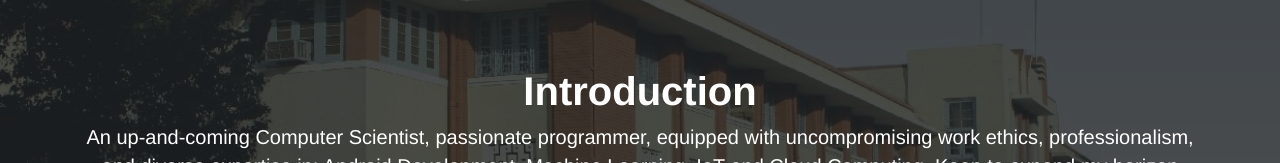
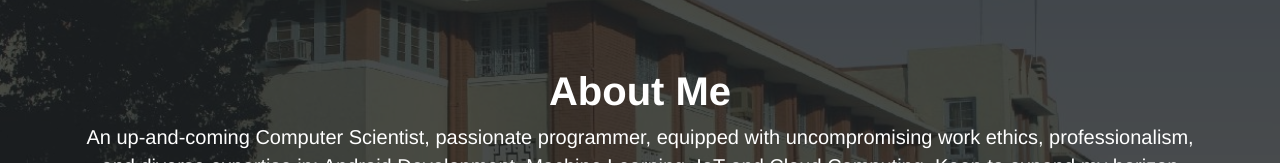
Before and after one commit to UmamaKhalid/UmamaKhalid.github.io, a plain HTML site: page index.html in a window 1280 px wide. Shown: the part 153-316 px from the top of the page. Drawn offline with Linux system fonts and the light colour scheme; a web font is replaced by a local one.

Commit message:
Update index.html

```diff
--- a/index.html
+++ b/index.html
@@ -60,7 +60,7 @@
                 <!--===========================================================================================================-->
 
                 <div class="col-xs-12 text-center text-white mg-top-50 pd-top-15 pd-bottom-20 hidden-xs hidden-sm" id="welcome">
-                    <h1 class="fontsize-40 fw-900">Introduction</h1>
+                    <h1 class="fontsize-40 fw-900">About Me</h1>
                     <p class="fontsize-20">An up-and-coming Computer Scientist, passionate programmer, equipped with uncompromising work ethics, professionalism, and diverse expertise in: Android Development, Machine Learning, IoT and Cloud Computing. Keen to expand my horizon through research.</p>
                 </div>
 
```
